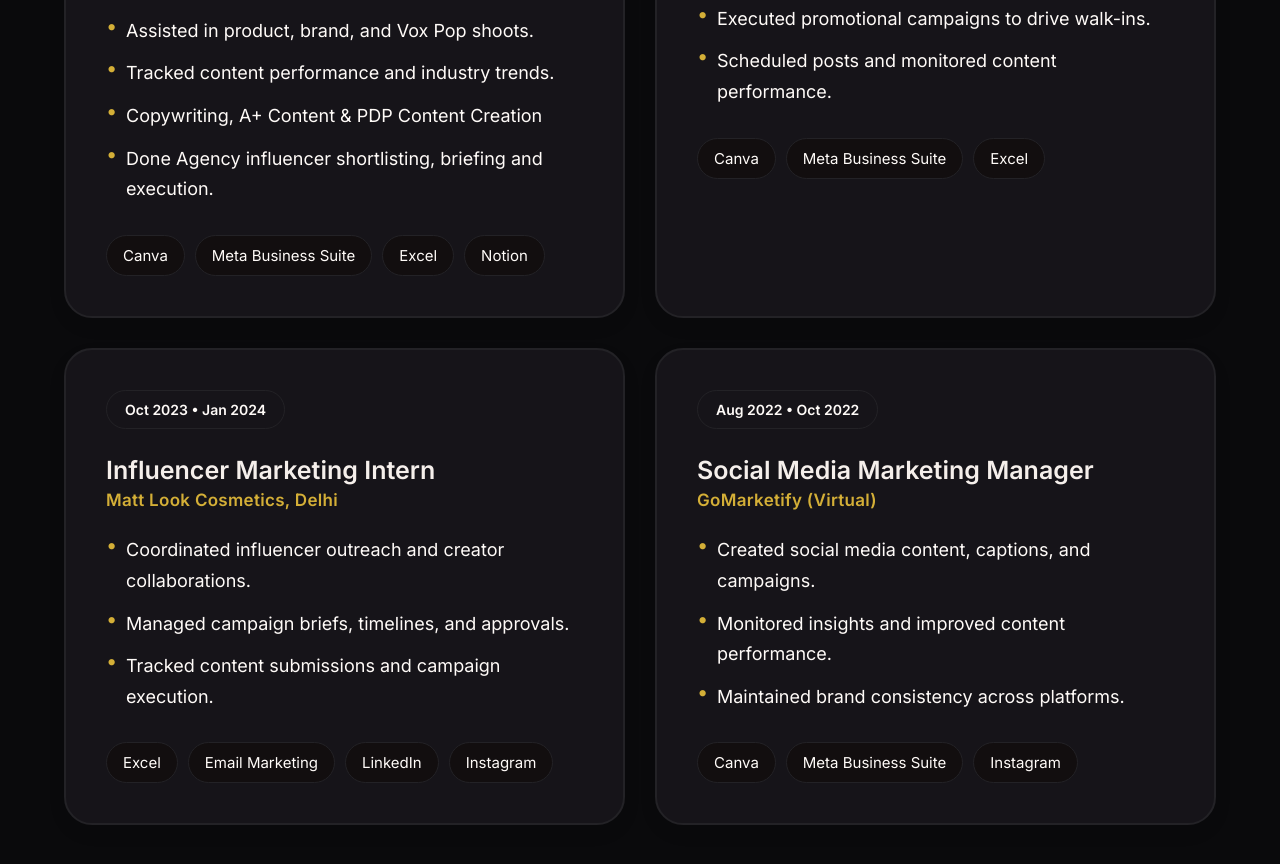
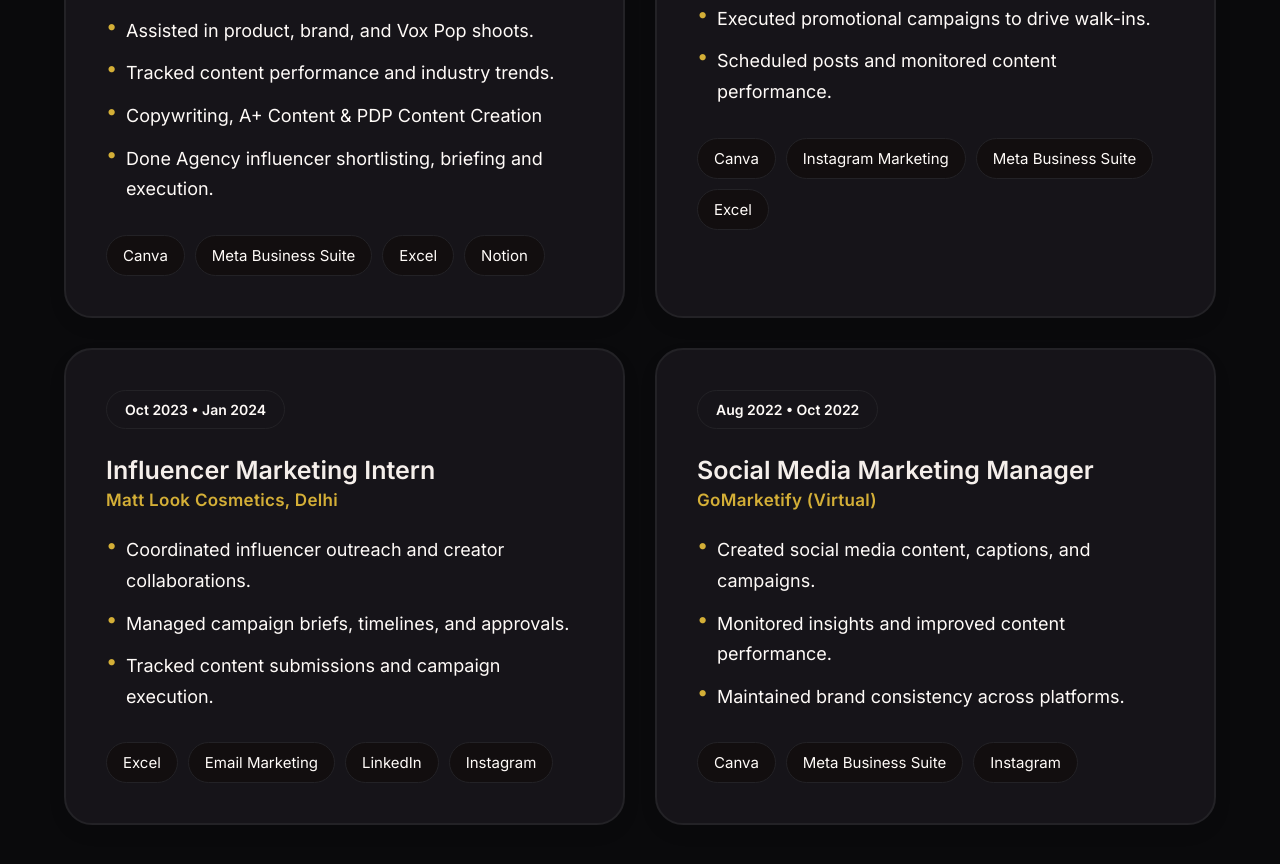
Before and after one commit to anshikasingh2605/Riya_Singh_Portfolio, a plain HTML site: page index.html in a window 1280 px wide. Shown: the part 1980-2844 px from the top of the page. Drawn offline with nearby package versions, Linux system fonts and the light colour scheme.

```diff
--- a/index.html
+++ b/index.html
@@ -177,6 +177,7 @@
                 </ul>
                 <div class="exp-tools">
                     <span>Canva</span>
+                    <span>Instagram Marketing</span>
                     <span>Meta Business Suite</span>
                     <span>Excel</span>
                 </div>
```
